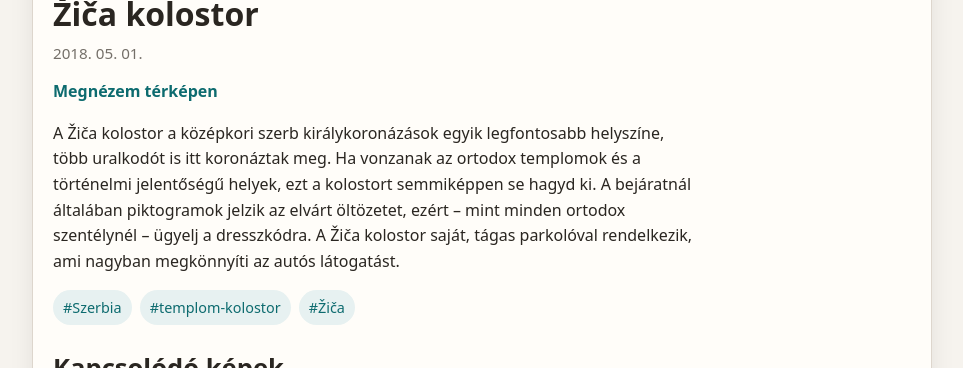
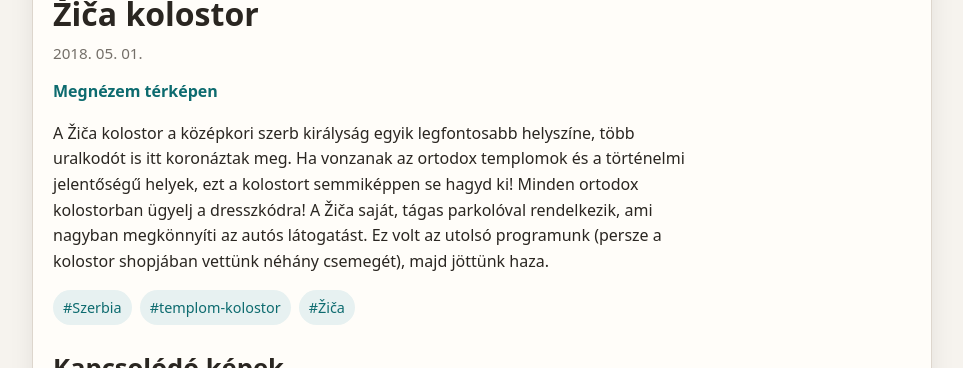
Before and after one commit to havassy/fotoblog, a Jekyll site: the page built from _posts/2018-05-01-zica_kolostor.md, in a window 1280 px wide and 900 px high, scrolled down 655 px, cut to the strip 138-506 px from the top of the window. Shown: the whole strip, without its empty margins (158-1121 px from the left). Built offline with Jekyll 4.4.1, drawn with Linux system fonts in a browser that asks for light colours.

Commit message:
Auto-create/update posts from images [skip ci]

```diff
--- a/_posts/2018-05-01-zica_kolostor.md
+++ b/_posts/2018-05-01-zica_kolostor.md
@@ -13,7 +13,7 @@ tags:
   - "Szerbia"
   - "Žiča"
   - "templom-kolostor"
-description: "A Žiča kolostor a középkori szerb királykoronázások egyik legfontosabb helyszíne, több uralkodót is itt koronáztak meg."
+description: "A Žiča kolostor a középkori szerb királyság egyik legfontosabb helyszíne, több uralkodót is itt koronáztak meg."
 ---
 
-A Žiča kolostor a középkori szerb királykoronázások egyik legfontosabb helyszíne, több uralkodót is itt koronáztak meg. Ha vonzanak az ortodox templomok és a történelmi jelentőségű helyek, ezt a kolostort semmiképpen se hagyd ki. A bejáratnál általában piktogramok jelzik az elvárt öltözetet, ezért – mint minden ortodox szentélynél – ügyelj a dresszkódra. A Žiča kolostor saját, tágas parkolóval rendelkezik, ami nagyban megkönnyíti az autós látogatást.
+A Žiča kolostor a középkori szerb királyság egyik legfontosabb helyszíne, több uralkodót is itt koronáztak meg. Ha vonzanak az ortodox templomok és a történelmi jelentőségű helyek, ezt a kolostort semmiképpen se hagyd ki! Minden ortodox kolostorban ügyelj a dresszkódra! A Žiča saját, tágas parkolóval rendelkezik, ami nagyban megkönnyíti az autós látogatást. Ez volt az utolsó programunk (persze a kolostor shopjában vettünk néhány csemegét), majd jöttünk haza.
```
